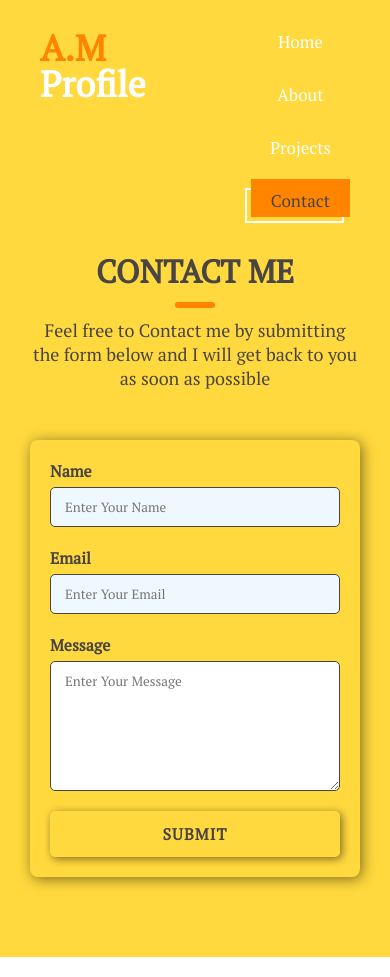
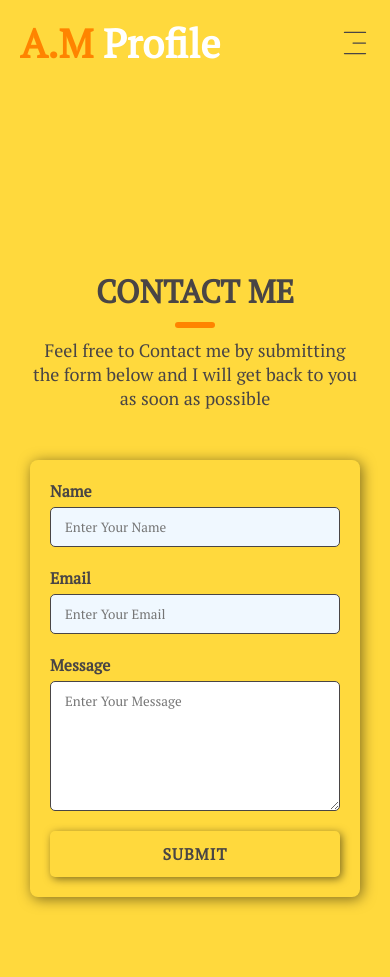
Before and after one commit to Oualid-Amzil/AM.Portfolio, a React (Create React App) app: page /contact in a window 390 px wide. Built offline with nearby package versions, Linux system fonts and the light colour scheme.

Commit message:
adding mobile nav for responsive purpose

```diff
--- a/src/Screens/AboutScreen.css
+++ b/src/Screens/AboutScreen.css
@@ -202,6 +202,6 @@
 
 @media (max-width: 500px) {
   .about__screen {
-    padding: 250px 60px 80px;
+    padding: 270px 60px 80px;
   }
 }
--- a/src/Screens/ContactScreen.css
+++ b/src/Screens/ContactScreen.css
@@ -165,6 +165,6 @@
 
 @media (max-width: 500px) {
   .contact__screen {
-    padding: 250px 30px 80px;
+    padding: 270px 30px 80px;
   }
 }
--- a/src/Screens/HomeScreen.js
+++ b/src/Screens/HomeScreen.js
@@ -25,7 +25,7 @@ const HomeScreen = () => {
       <div className="home__right">
         <div className="image__container">
           <img
-            class="animate__animated animate__pulse"
+            className="animate__animated animate__pulse"
             src={amImage}
             alt="am face"
           />
--- a/src/Screens/ProjectsScreen.css
+++ b/src/Screens/ProjectsScreen.css
@@ -6,3 +6,9 @@
   flex-direction: column;
   gap: 50px;
 }
+
+@media (max-width: 500px) {
+  .projects__screen {
+    padding: 270px 60px 80px;
+  }
+}
--- a/src/components/Nav.css
+++ b/src/components/Nav.css
@@ -25,8 +25,6 @@
 
 .nav__list {
   display: flex;
-  align-items: center;
-  gap: 70px;
 }
 
 .nav__list > ul {
@@ -53,6 +51,14 @@
 .active__navlink {
   border-bottom-color: #fff !important;
   transition: all 200ms ease;
+}
+
+.showButton {
+  display: none;
+}
+
+.mobileNav__list {
+  display: none;
 }
 
 @media (max-width: 1365px) {
@@ -106,18 +112,65 @@
 }
 
 @media (max-width: 500px) {
-  .nav__logo > h1 {
-    font-size: 36px;
-    max-width: 100px;
-    line-height: 1;
+  .nav {
+    padding: 16px 20px 10px;
+  }
+
+  .nav__list {
+    display: none;
+  }
+
+  .mobileNav__list {
+    display: flex;
+  }
+
+  .mobileNav__list > ul {
+    list-style: none;
+    display: flex;
+    align-items: flex-end;
+    flex-direction: column;
+    gap: 0;
+  }
+
+  .mobileNav__list > ul > li {
+    margin-top: 20px;
+  }
+
+  .mobileNav__list > ul > li > a {
+    font-size: 19px;
+    color: #494545;
+    cursor: pointer;
+    border-bottom: 3px solid transparent;
+    padding-bottom: 2px;
+    transition: all 200ms ease;
+  }
+
+  .mobileNav__list ul li:hover {
+    transform: scale(1.1);
+  }
+
+  .showButton {
+    display: flex;
+    align-items: center;
+    justify-content: center;
+    font-size: 30px;
+    background-color: transparent;
+    color: #494545;
+    align-self: center;
+  }
+
+  .hideButton {
+    display: flex;
+    align-items: flex-end;
+
+    font-size: 25px;
+    background-color: transparent;
+    color: #494545;
+    width: 100%;
   }
 
   .active__navlink {
     background-color: #ff8400;
-  }
-
-  .nav__list > ul > li > a {
-    color: #fff;
-    font-size: 17px;
+    color: #fff !important;
   }
 }
--- a/src/components/Nav.js
+++ b/src/components/Nav.js
@@ -1,11 +1,15 @@
-import React from "react";
+import React, { useState } from "react";
 
 import { NavLink } from "react-router-dom";
+import { CiMenuFries } from "react-icons/ci";
+import { RxCross1 } from "react-icons/rx";
 import "animate.css";
 
 import "./Nav.css";
 
 const Nav = () => {
+  const [showMobileNav, setShowMobileNav] = useState(false);
+
   return (
     <div className="nav">
       <div className="nav__contents">
@@ -71,6 +75,78 @@ const Nav = () => {
             </li>
           </ul>
         </div>
+        {showMobileNav && (
+          <div className="mobileNav__list animate__animated animate__fadeInDown">
+            <ul>
+              <li>
+                <button
+                  className="hideButton"
+                  onClick={() => setShowMobileNav(false)}
+                >
+                  <RxCross1 />
+                </button>
+              </li>
+              <li>
+                <NavLink
+                  to="/home"
+                  style={{ fontFamily: "PT Serif" }}
+                  className={(navData) =>
+                    navData.isActive ? "active__navlink" : ""
+                  }
+                >
+                  Home
+                  <span></span>
+                </NavLink>
+              </li>
+              <li>
+                <NavLink
+                  to="/about"
+                  style={{ fontFamily: "PT Serif" }}
+                  className={(navData) =>
+                    navData.isActive ? "active__navlink" : ""
+                  }
+                >
+                  About
+                  <span></span>
+                </NavLink>
+              </li>
+
+              <li>
+                <NavLink
+                  to="/projects"
+                  style={{ fontFamily: "PT Serif" }}
+                  className={(navData) =>
+                    navData.isActive ? "active__navlink" : ""
+                  }
+                >
+                  Projects
+                  <span></span>
+                </NavLink>
+              </li>
+
+              <li>
+                <NavLink
+                  to="/contact"
+                  style={{ fontFamily: "PT Serif" }}
+                  className={(navData) =>
+                    navData.isActive ? "active__navlink" : ""
+                  }
+                >
+                  Contact
+                  <span></span>
+                </NavLink>
+              </li>
+            </ul>
+          </div>
+        )}
+        {!showMobileNav && (
+          <button
+            className="animate__animated animate__zoomIn showButton"
+            onClick={() => setShowMobileNav(true)}
+          >
+            <CiMenuFries />
+          </button>
+        )}
       </div>
     </div>
   );
```
